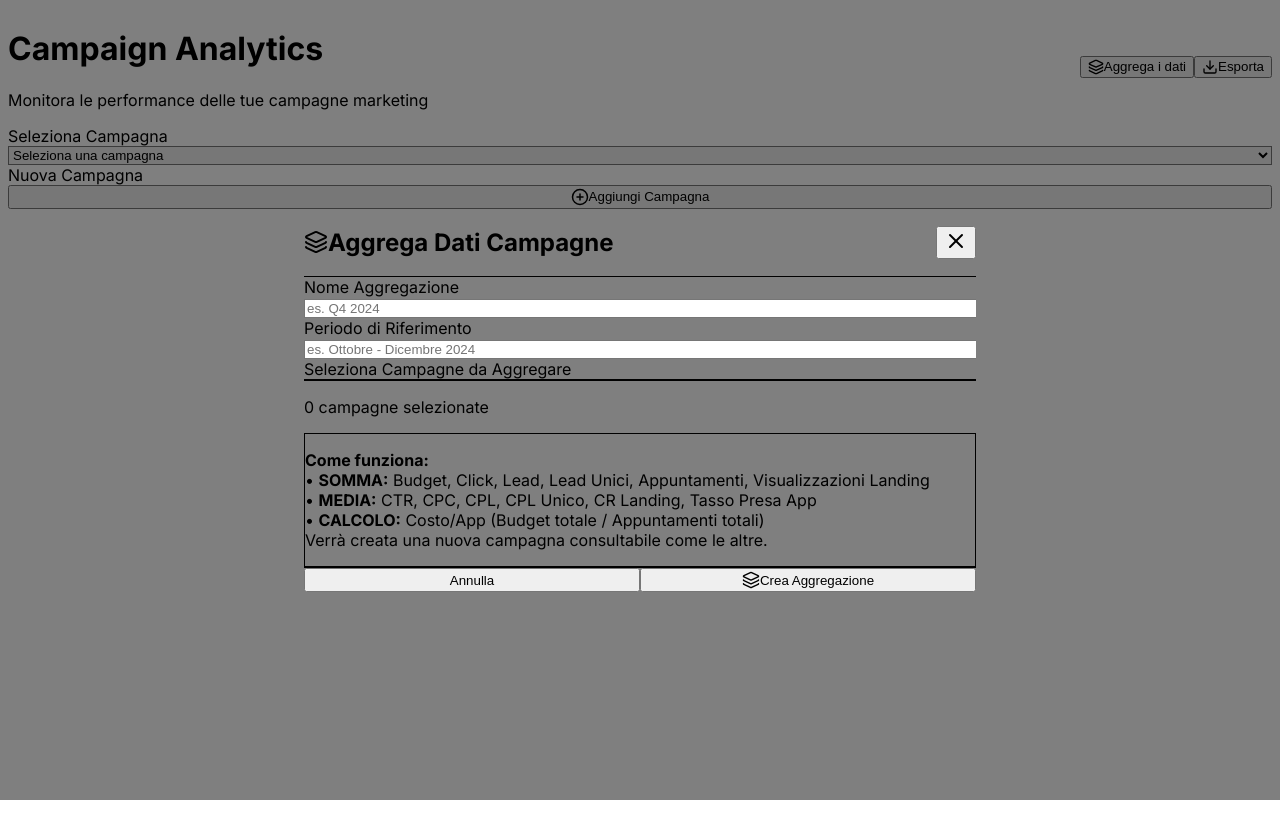
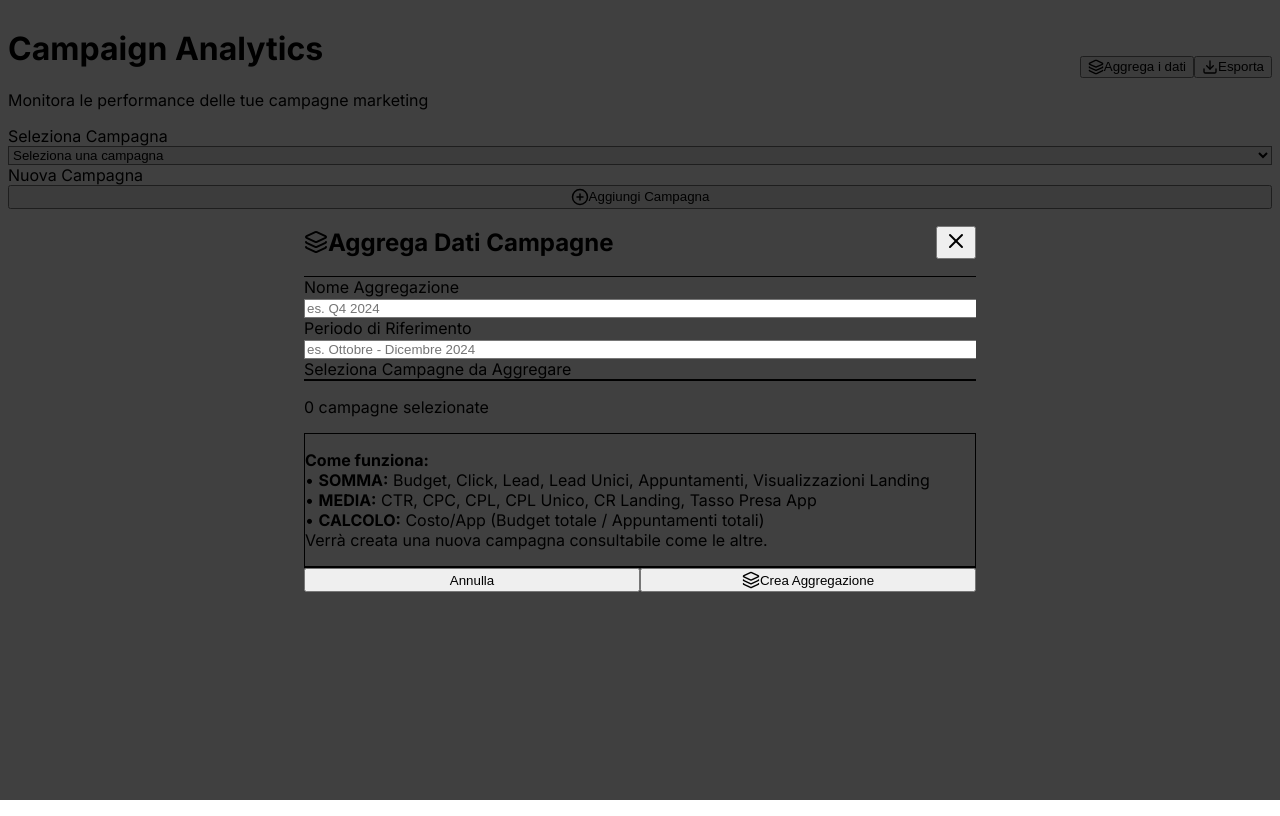
Before and after one commit to LmsPro00/campaign-analytics-dashboard, a React (Vite) app: page / in a window 1280 px wide. Both pictures are taken after a click on the button "Aggrega i dati". Built offline with nearby package versions, Linux system fonts and the light colour scheme.

Commit message:
Fix: aumenta z-index e opacità sfondo modale

```diff
--- a/src/CampaignAnalytics.jsx
+++ b/src/CampaignAnalytics.jsx
@@ -559,15 +559,21 @@ const CampaignAnalytics = () => {
       {/* Modale Aggregazione con Portal */}
       {showAggregateModal && createPortal(
         <div
-          className="fixed inset-0 flex items-center justify-center p-4"
+          onClick={(e) => {
+            if (e.target === e.currentTarget) setShowAggregateModal(false);
+          }}
           style={{
-            zIndex: 9999,
-            backgroundColor: 'rgba(0, 0, 0, 0.5)',
             position: 'fixed',
             top: 0,
             left: 0,
             right: 0,
-            bottom: 0
+            bottom: 0,
+            zIndex: 999999,
+            backgroundColor: 'rgba(0, 0, 0, 0.75)',
+            display: 'flex',
+            alignItems: 'center',
+            justifyContent: 'center',
+            padding: '1rem'
           }}
         >
           <div
```
